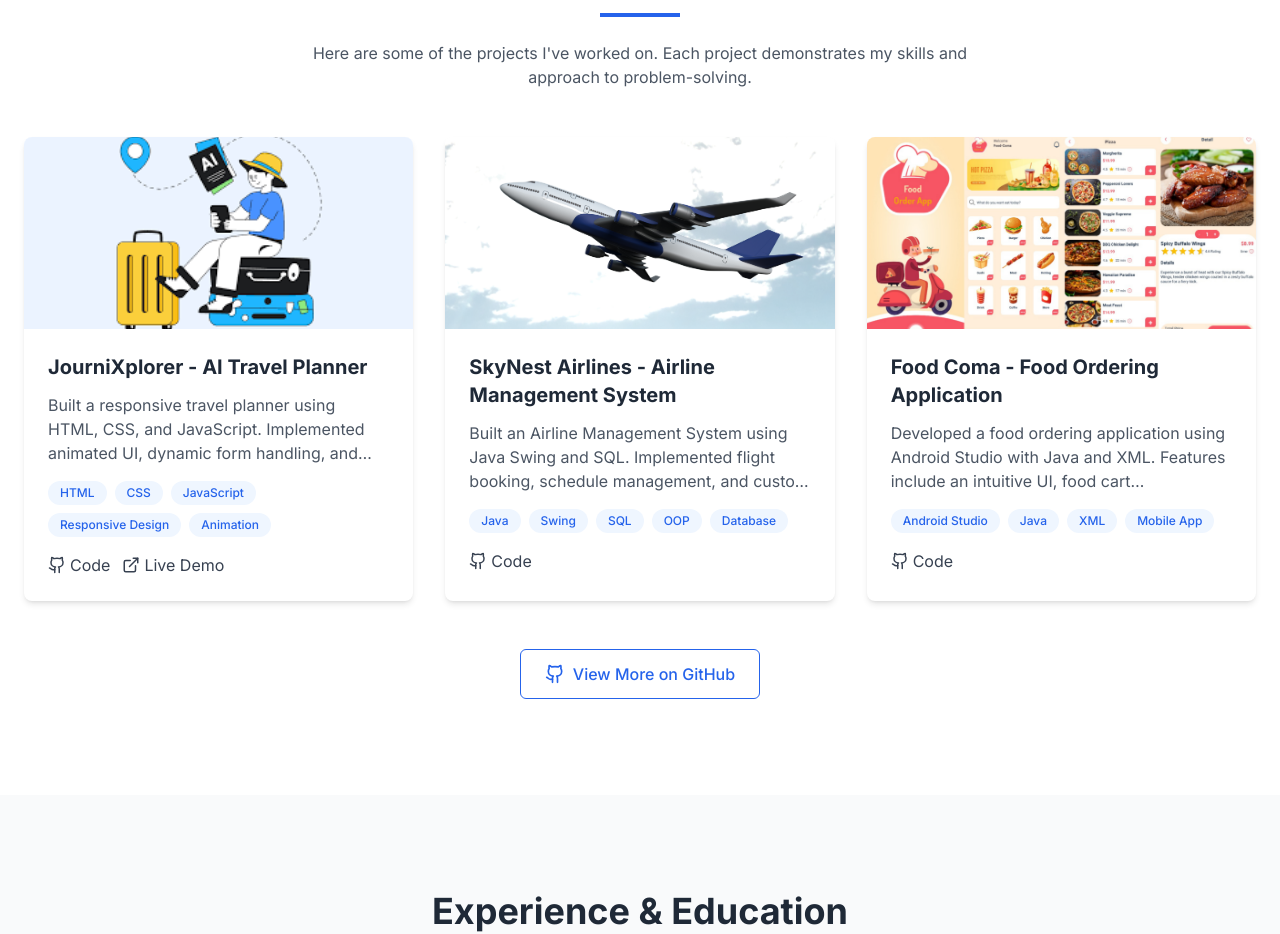
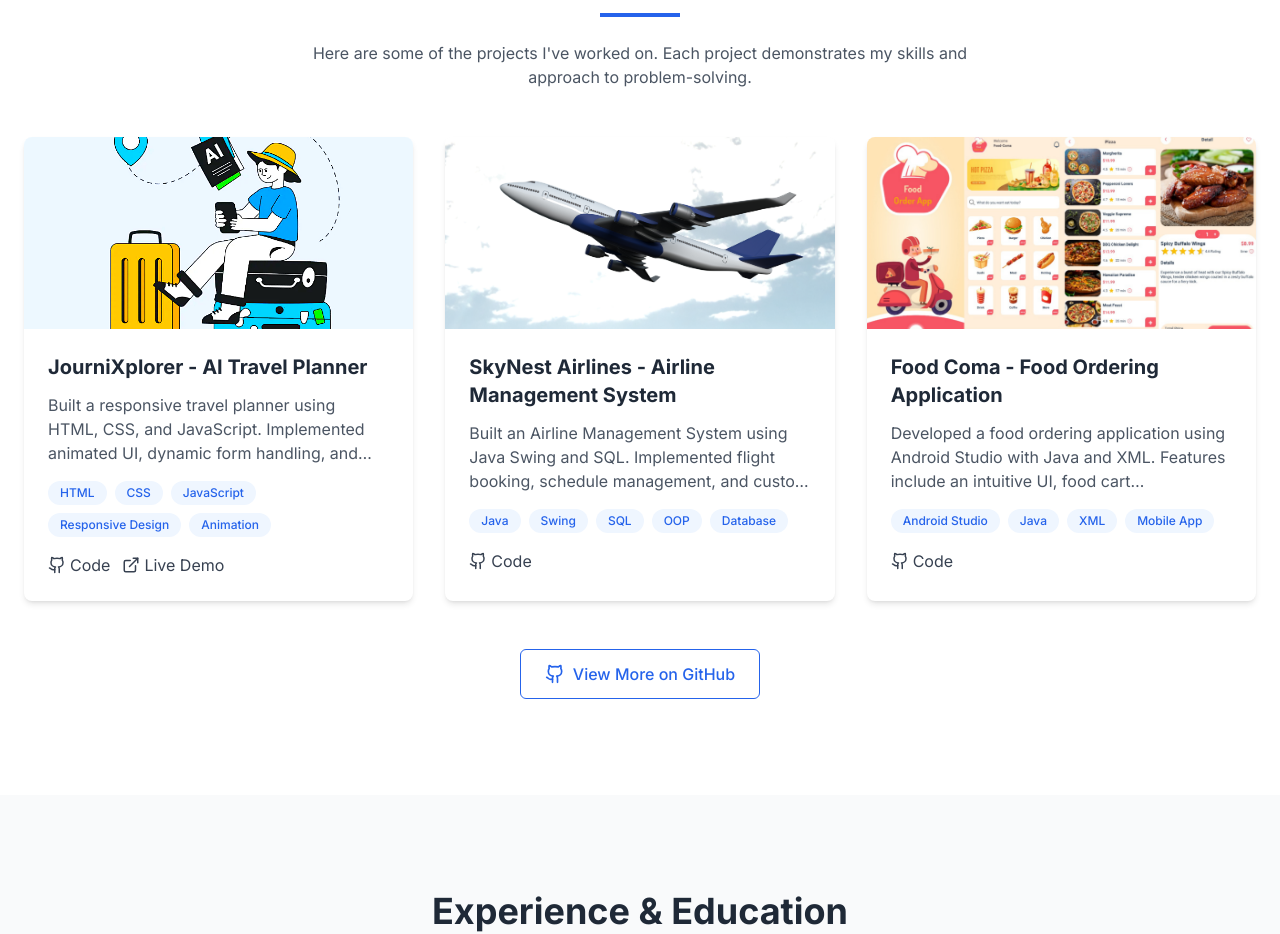
Before and after one commit to MohamedSilar/silar_portfolio, a React (Vite) app: page / in a window 1280 px wide. Shown: the part 2740-3674 px from the top of the page. Built offline with nearby package versions, Linux system fonts and the light colour scheme.

Commit message:
Update Projects.tsx

```diff
--- a/src/components/Projects.tsx
+++ b/src/components/Projects.tsx
@@ -20,7 +20,7 @@ const Projects: React.FC = () => {
       id: 1,
       title: "JourniXplorer - AI Travel Planner",
       description: "Built a responsive travel planner using HTML, CSS, and JavaScript. Implemented animated UI, dynamic form handling, and scroll effects. Deployed seamlessly on Vercel with GitHub integration.",
-      image: "/images/flight.png",
+      image: "/images/ai1.png",
       tags: ["HTML", "CSS", "JavaScript", "Responsive Design", "Animation"],
       github: "https://github.com/MohamedSilar/JourniXplorer-Travel-Planner",
       live: "https://journixplorer-travel-planner.netlify.app/"
```
